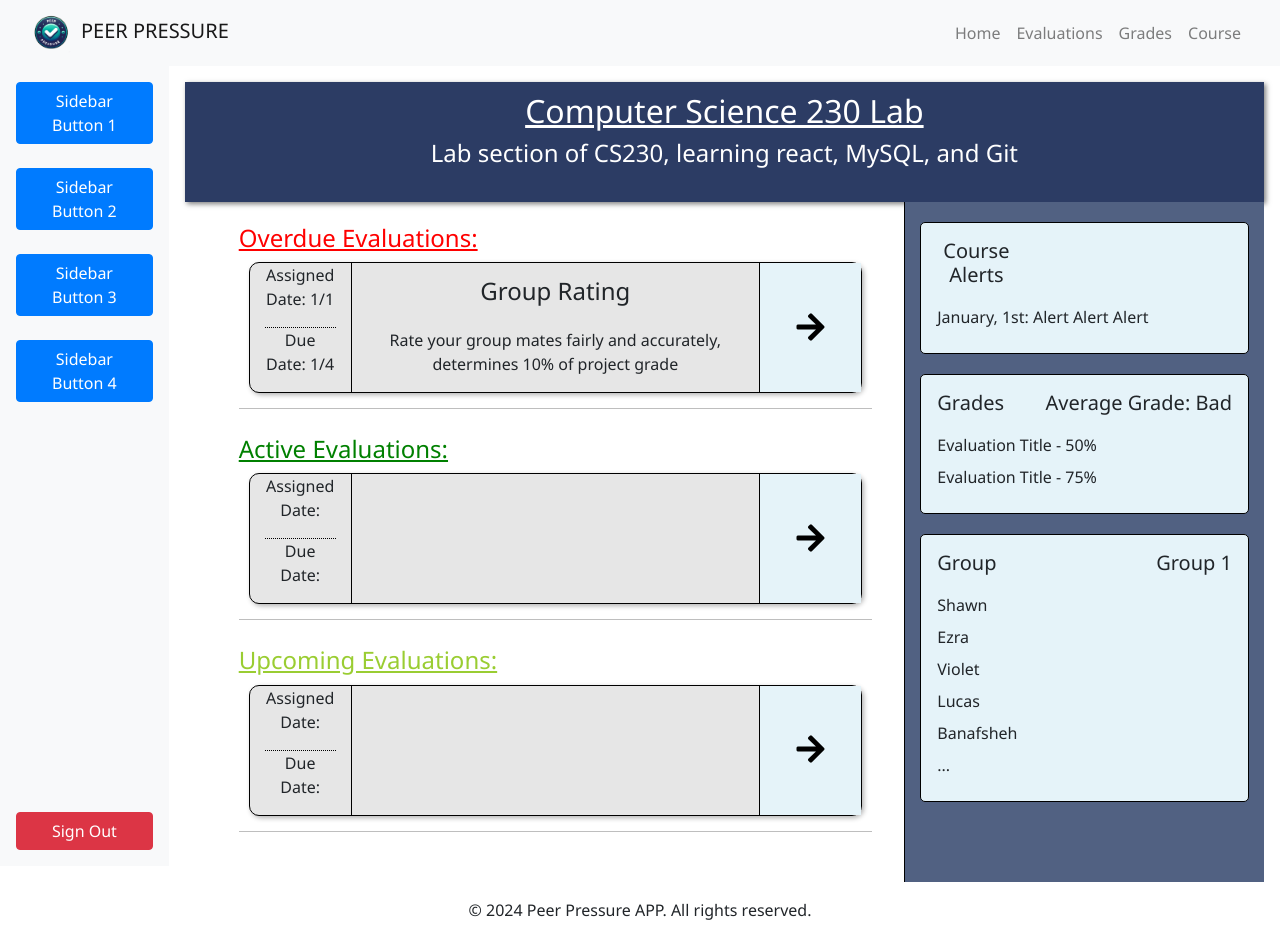
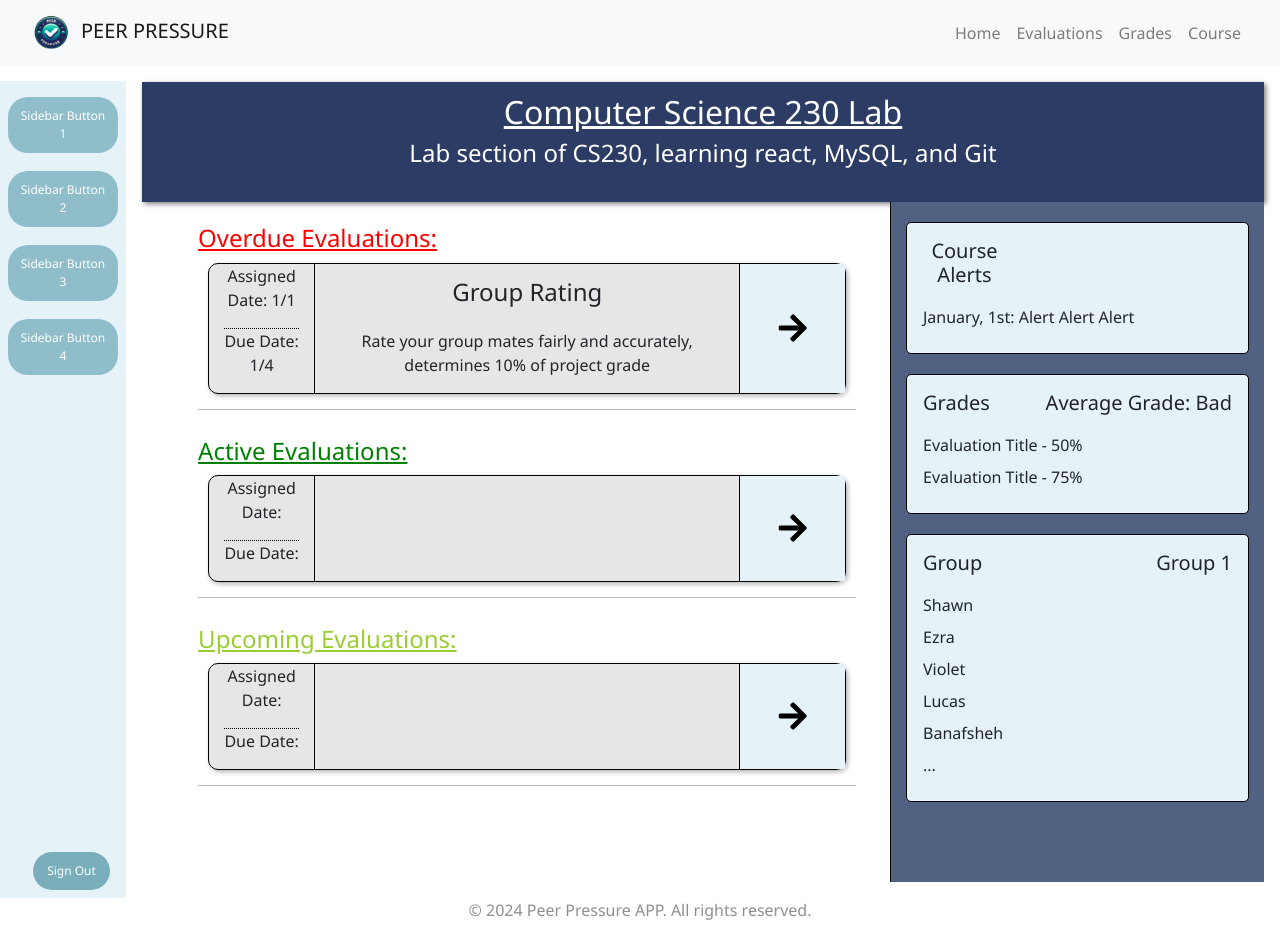
Before and after one commit to WVU-CS230-2024-05-Group02/Peer_Pressure, a React (Create React App) app: page /course in a window 1280 px wide. Built offline with nearby package versions, Linux system fonts and the light colour scheme.

Commit message:
More changes to navbar/sidebar/sidebarbutton.js and app.css

```diff
--- a/src/App.css
+++ b/src/App.css
@@ -21,19 +21,6 @@
 .App {
   text-align: center;
   font-family: 'Segoe UI', Tahoma, Geneva, Verdana, sans-serif;
-}
-
-.sidebar-button {
-  width: 200px;
-  background-color: var(--mid-blue);
-  color: white;
-  display: flex;
-  flex-direction: column;
-  align-items: center;
-  border: solid;
-  border-color: black;
-  cursor: pointer;
-  border-radius: 20px;
 }
 
 .login-logo {
@@ -104,31 +91,6 @@ input::placeholder{
   font-style: italic;
 }
 
-.sidebar {
-  background-color: #e5f3f9;
-  height: 100vh;
-  padding: 1rem;
-}
-
-.navbar-dark .navbar-nav .nav-link.active {
-  background-color: #516182;
-}
-
-.footer {
-  background-color: #2c3c64;
-}
-
-.content {
-  padding: 1rem;
-}
-
-.navbar-logo img{
-  width: 80px;
-  height: auto;
-  margin-right: 10px;
-  position: top-center;
-}
-
 .homepageCourse {
   background: var(--gray-blue);
   min-width: "500px";
@@ -142,6 +104,67 @@ input::placeholder{
   background-color: var(--light-blue);
   transform: scale(1.01);
   filter: drop-shadow(10px 10px 20px rgba(36, 36, 36, 0.5));
+}
 
 
+
+/* GenericPage stuff */
+
+.sidebar-container {
+  background-color: #e5f3f9;
+  height: 100; /* Ensure the sidebar takes the full height */
+  padding: 0.5rem;
+  margin-top: 15px;
+  display: flex;
+  flex-direction: column;
 }
+
+.sidebar-button {
+  width: 110px;
+  background-color: #8fbeca;
+  color: white;
+  display: flex;
+  flex-direction: column;
+  align-items: center;
+  border: none;
+  cursor: pointer;
+  font-size: 12px;
+  border-radius: 20px;
+  margin-top: 8px;
+  margin-bottom: 10px; /* Adds spacing between buttons */
+}
+
+.sidebar-button:hover {
+  background-color: #5a9ba0; /* Change the color on hover */
+}
+
+.sidebar-signout-wrapper {
+  display: flex;
+  justify-content: flex-end; /* Align the button to the right */
+  align-items: flex-end; /* Align the button to the bottom */
+  flex-grow: 1;
+  width: 100%; /* Ensure it takes up full width */
+}
+
+.sidebar-signout-button {
+  width: 70%;
+  background-color: #7aaebb;
+  color: white;
+  border: none;
+  cursor: pointer;
+  font-size: 12px;
+  border-radius: 20px;
+  margin-top: auto; /* Push the button to the bottom */
+  margin-right: 0.5rem; /* Add some spacing to the right */
+}
+
+.sidebar-signout-button:hover {
+  background-color: #5a9ba0; /* Darker shade on hover */
+}
+
+.footer-container {
+  background-color: white;
+  height: 22px;
+  color: rgb(145, 142, 142);
+}
+/* End of Generic */
--- a/src/components/Sidebar.js
+++ b/src/components/Sidebar.js
@@ -1,15 +1,18 @@
 import React from 'react';
 import 'bootstrap/dist/css/bootstrap.css';
 import SidebarButton from './SidebarButton';
+import '../App.css';
 
 const Sidebar = () => {
   return (
-    <div className="sidebar bg-light d-flex flex-column align-items-start p-3">
+    <div className="sidebar-container">
       <SidebarButton text="Sidebar Button 1" />
       <SidebarButton text="Sidebar Button 2" />
       <SidebarButton text="Sidebar Button 3" />
       <SidebarButton text="Sidebar Button 4" />
-      <button className="btn btn-danger mt-auto">Sign Out</button>
+      <div className="sidebar-signout-wrapper">
+        <button className="sidebar-signout-button">Sign Out</button>
+      </div>
     </div>
   );
 };
--- a/src/components/SidebarButton.js
+++ b/src/components/SidebarButton.js
@@ -1,11 +1,25 @@
+// import React from 'react';
+// import 'bootstrap/dist/css/bootstrap.css';
+
+// // accepts 'text' as a prop
+// const SidebarButton = ({ text }) => {
+//   return (
+//     // btn btn-primary btn-block mb-3 suppose to display the text prop inside the button
+//     <button className="btn btn-primary btn-block mb-3">
+//       {text}
+//     </button>
+//   );
+// };
+
+// export default SidebarButton;
+
 import React from 'react';
 import 'bootstrap/dist/css/bootstrap.css';
+import '../App.css';
 
-// accepts 'text' as a prop
 const SidebarButton = ({ text }) => {
   return (
-    // btn btn-primary btn-block mb-3 suppose to display the text prop inside the button
-    <button className="btn btn-primary btn-block mb-3">
+    <button className="sidebar-button">
       {text}
     </button>
   );
```
